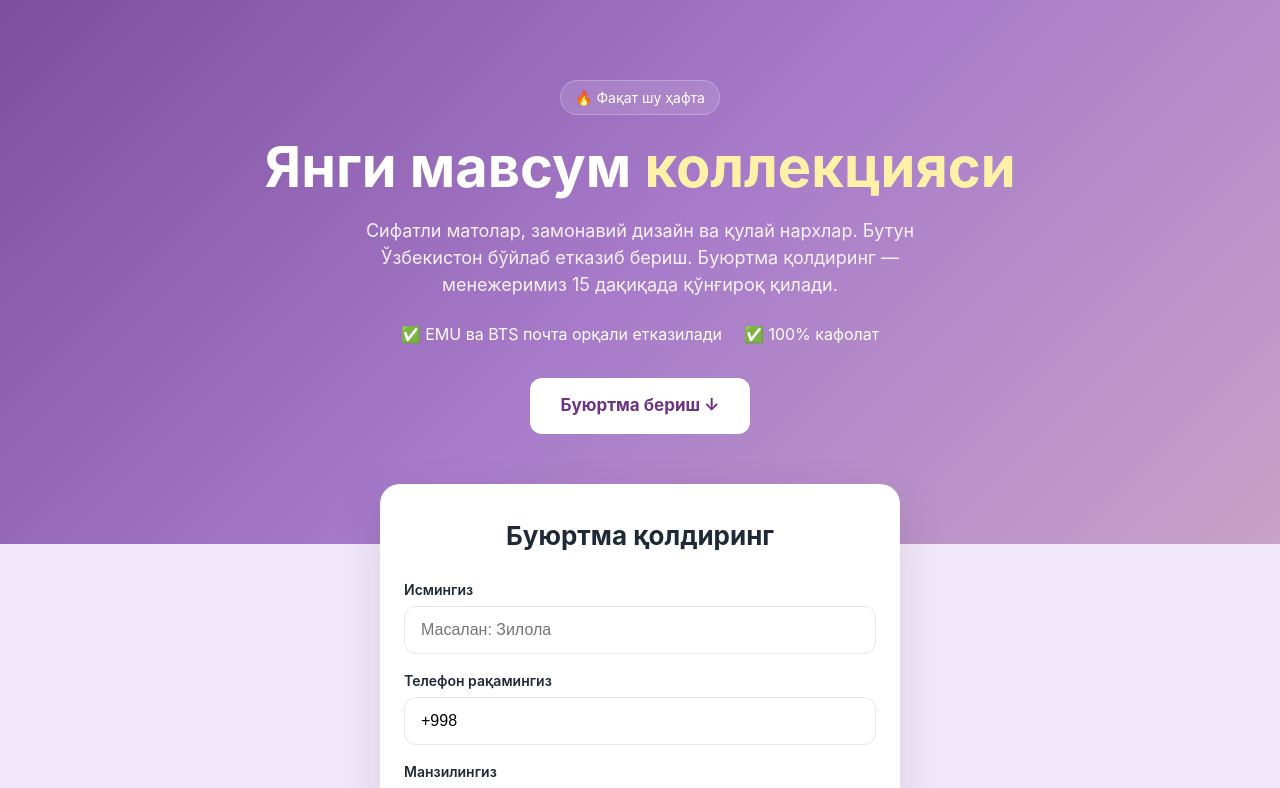
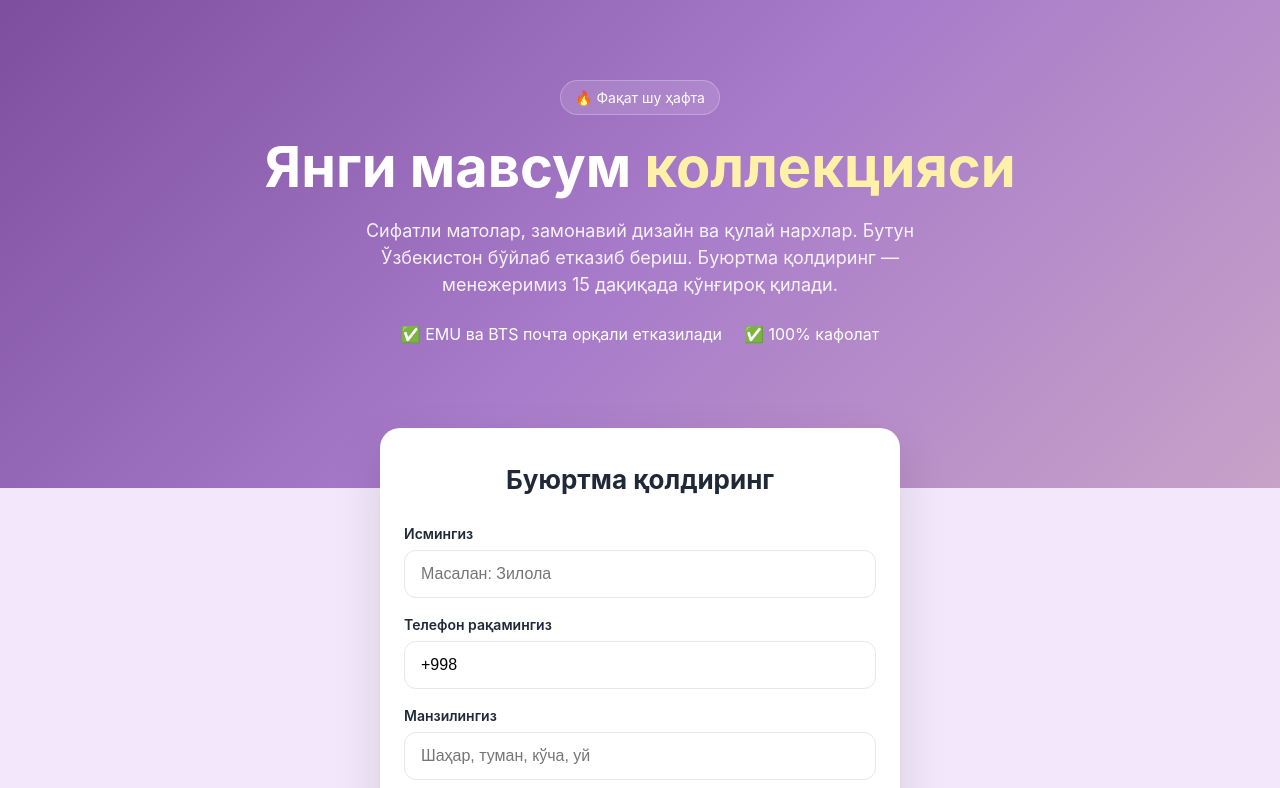
Before and after one commit to zilolautamaliyeva8-sudo/kiyim-dokon, a Next.js app: page / in a window 1280 px wide. Shown: the top 788 px of the page. Built offline with nearby package versions, Linux system fonts and the light colour scheme; no server answers.

Commit message:
Remove hero order button

```diff
--- a/app/page.js
+++ b/app/page.js
@@ -17,9 +17,6 @@ export default function Home() {
             <li>✅ EMU ва BTS почта орқали етказилади</li>
             <li>✅ 100% кафолат</li>
           </ul>
-          <a href="#order" className="btn btn-light">
-            Буюртма бериш ↓
-          </a>
         </div>
       </section>
 
```
